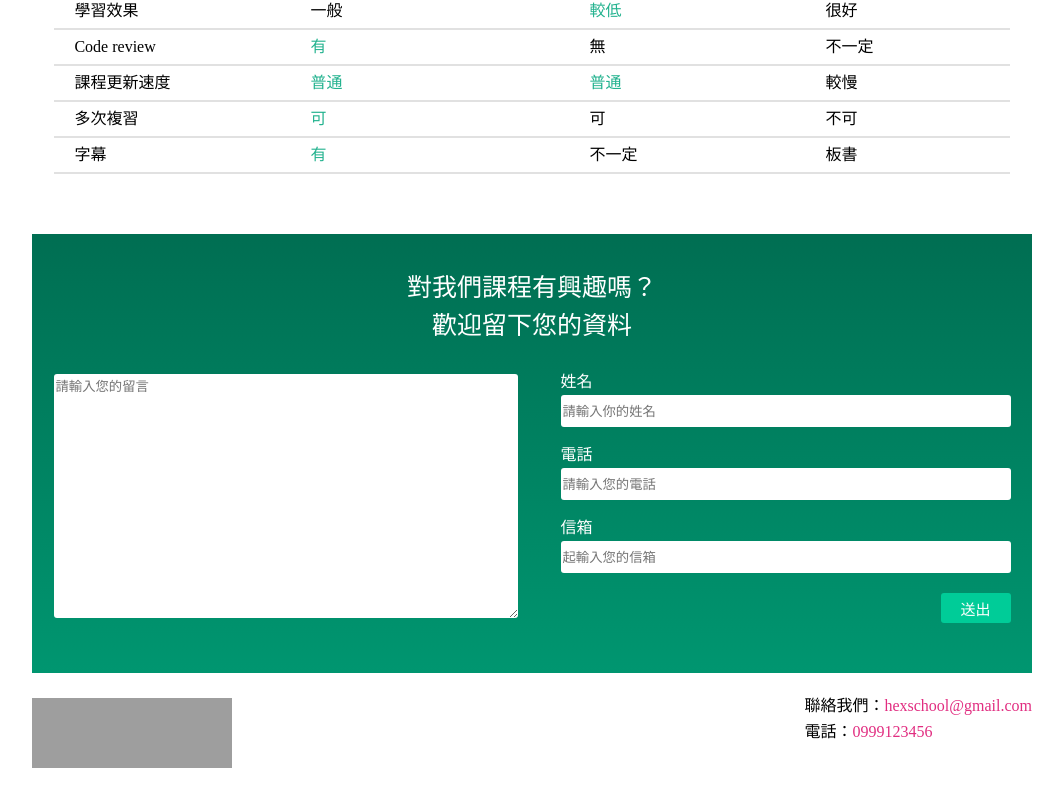
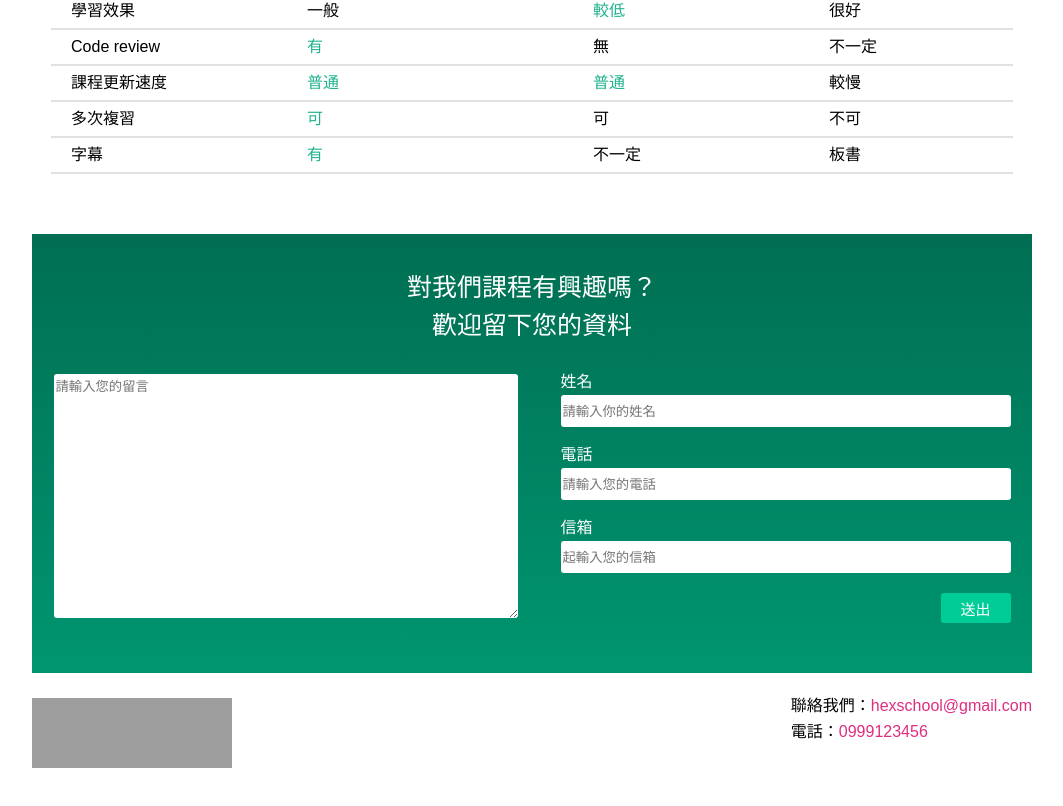
Before and after one commit to Wuzi51/htmlcssUpdate, a plain HTML site: page index.html in a window 1280 px wide. Shown: the part 1381-2187 px from the top of the page, without its empty margins (108-1171 px from the left). Drawn offline with Linux system fonts and the light colour scheme; grey boxes are pictures that could not be loaded.

Commit message:
112.04.26renew

```diff
--- a/index.html
+++ b/index.html
@@ -128,8 +128,10 @@
                 <footer class="footer">
                     <h2><a href="https://www.hexschool.com ">hex school</a></h2>
                     <ul>
-                        <li>聯絡我們：<a href="mailto:">hexschool@gmail.com</a></li>
-                        <li>電話：<a href="tel:+">0999123456</a></li>
+                        <!-- 打開郵件功能，填入收件人：hexschool@gmail.com -->
+                        <li>聯絡我們：<a href="mailto:hexschool@gmail.com">hexschool@gmail.com</a></li>
+                        <!-- 打開電話功能，輸入手機號碼：+886-999123456 -->
+                        <li>電話：<a href="tel:+886-999123456">0999123456</a></li>
                     </ul>
                 </footer>
             </div>
--- a/style.css
+++ b/style.css
@@ -50,7 +50,7 @@ table {
 .wrap{
 	width: 1000px;
 	margin: 0 auto;
-	font-family: 微軟正黑體 sans-serif;
+	font-family: 微軟正黑體,sans-serif;
 }
 
 /* header */
```
